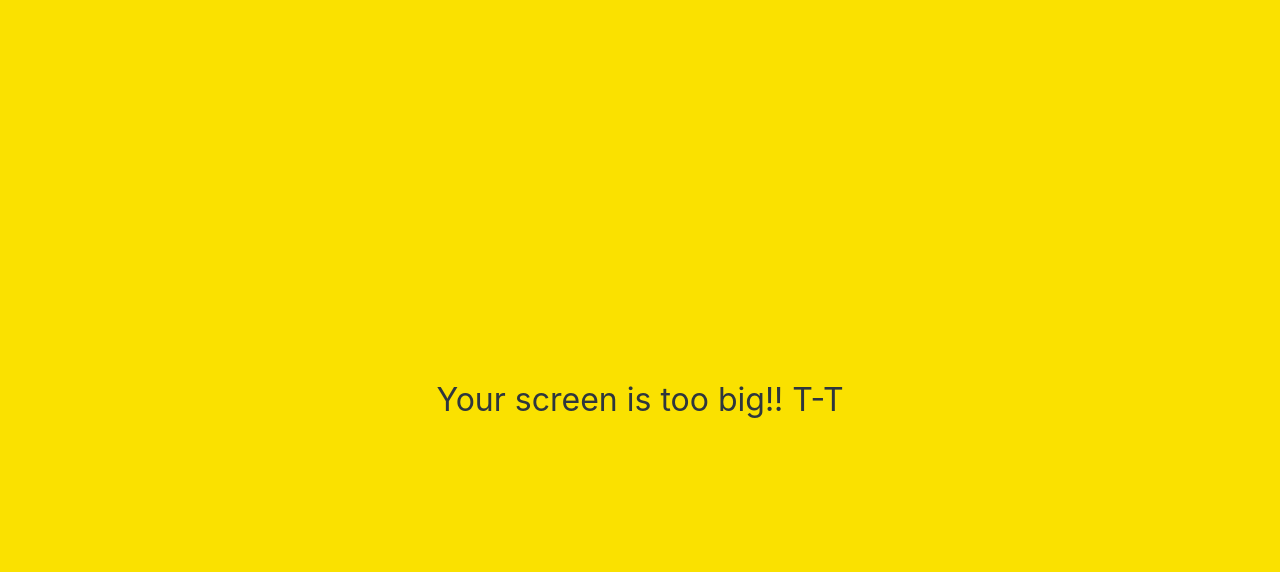
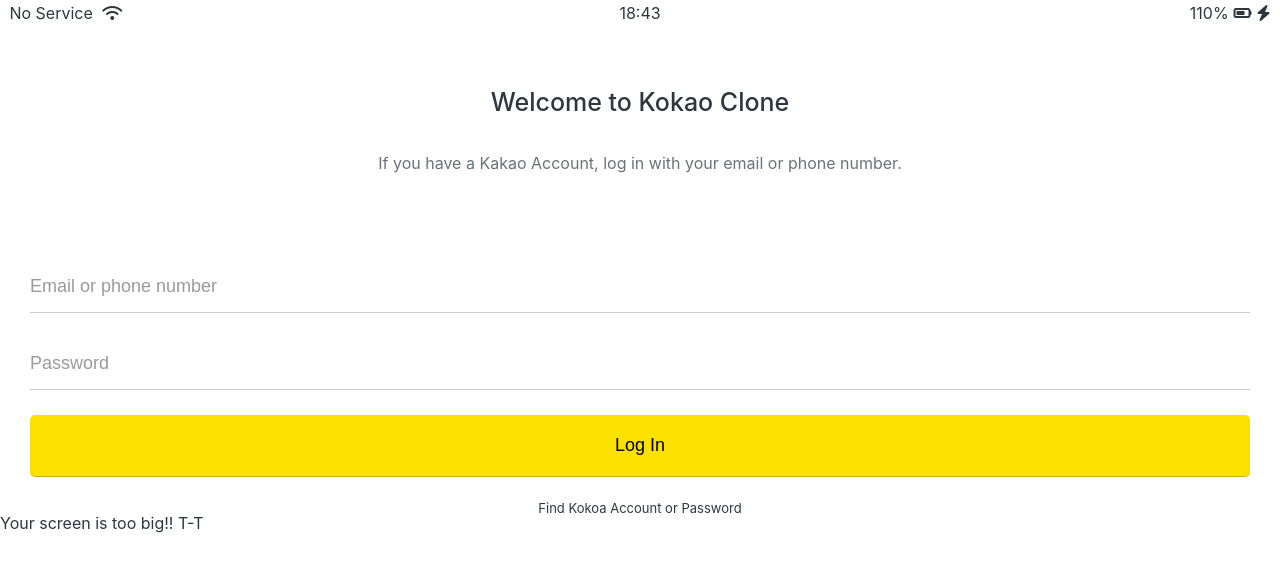
Before and after one commit to HectorSin/kokoa-clone-2020-practice, a plain HTML site: page index.html in a window 1280 px wide. Drawn offline with Linux system fonts and the light colour scheme.

Commit message:
make it work in mobile

```diff
--- a/CSS/components/no-mobile.css
+++ b/CSS/components/no-mobile.css
@@ -1,4 +1,4 @@
-#no-mobile {
+/*#no-mobile {
     position: absolute;
     z-index: 99;
     background-color: var(--yellow);
@@ -9,7 +9,8 @@
     align-items: center;
     font-size: 32px;
     top: 0;
-}
+}*/
+
 
 @media screen and (max-width: 800px) {
     #no-mobile {
```
